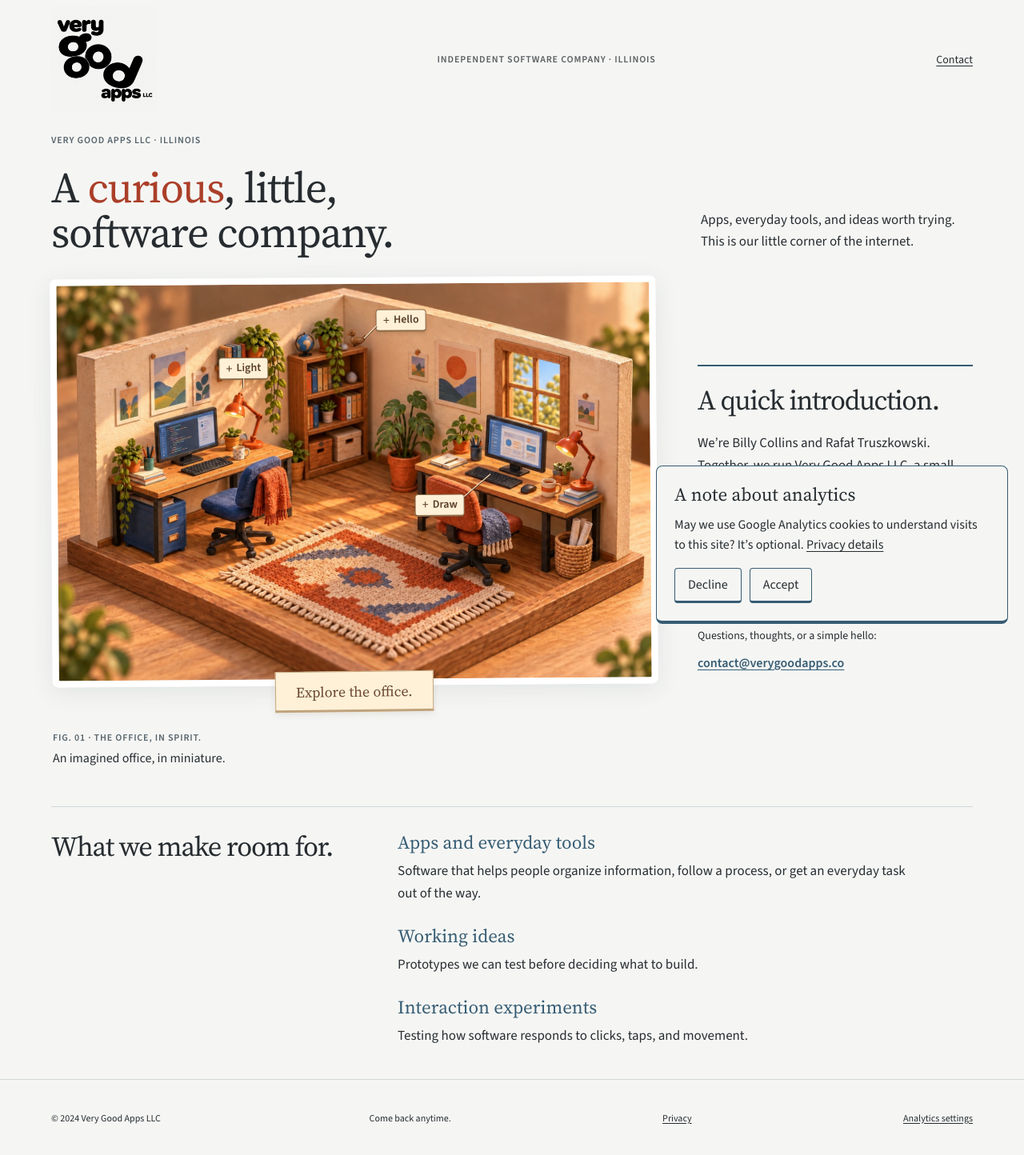
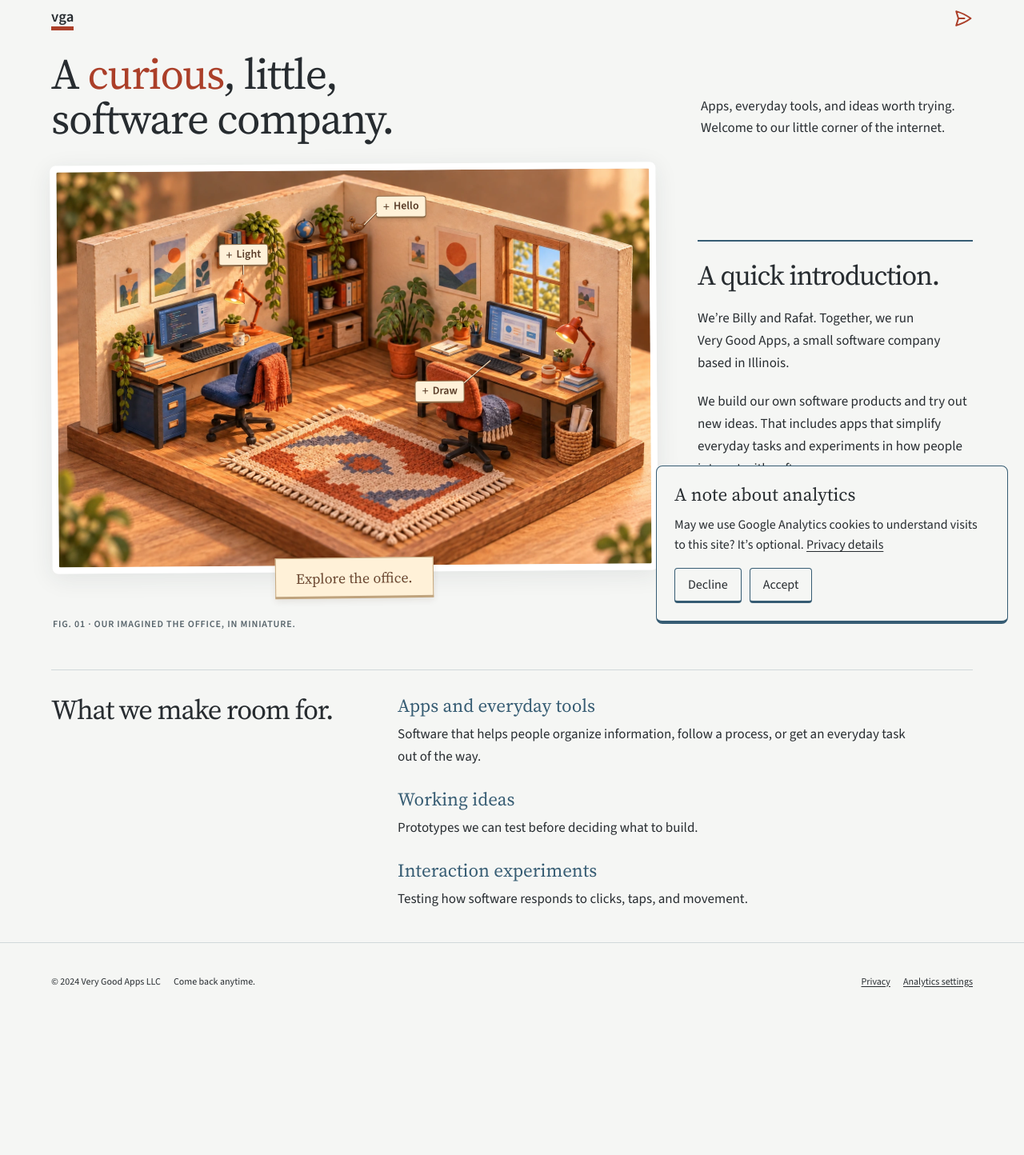
Before and after one commit to Very-Good-Apps-LLC/verygoodapps.co, a React (Vite) app: page / in a window 1280 px wide. Shown: the whole page at 80% size. After the commit the page ends 1275 px from the top, so only its background shows below. Built offline with nearby package versions, Linux system fonts and the light colour scheme.

Commit message:
Styles updates
* Imported react hero icons for flavor
* Changed header and footer stylings
* Updated some text here and there
* Added a few new elements to site.js and one new Text function

```diff
--- a/package.json
+++ b/package.json
@@ -17,6 +17,7 @@
     "format": "prettier --write src tests scripts *.html privacy *.js *.json .github README.md docs"
   },
   "dependencies": {
+    "@heroicons/react": "^2.2.0",
     "react": "19.3.0",
     "react-dom": "19.3.0"
   },
--- a/src/components/Footer.jsx
+++ b/src/components/Footer.jsx
@@ -5,12 +5,17 @@ import { KeepTogether } from './Text';
 export default function Footer({ home }) {
   return (
     <footer className="site-footer">
+      <div className="footer-left">
         <span>
           © {new Date().getFullYear()} <KeepTogether>{companyName}</KeepTogether>
         </span>
         <span>{home ? 'Come back anytime.' : 'Illinois, USA'}</span>
+      </div>
+      <div className="footer-right">
+        {' '}
         <a href="/privacy/">Privacy</a>
         <AnalyticsConsent />
+      </div>
     </footer>
   );
 }
--- a/src/components/Header.jsx
+++ b/src/components/Header.jsx
@@ -1,16 +1,18 @@
-import { companyName } from '../site';
+import { companyName, companyAbbrev } from '../site';
 import { Email } from './Text';
+import { PaperAirplaneIcon } from '@heroicons/react/24/outline';
 
 export default function Header({ privacy }) {
   return (
     <header className="site-header">
       <a className="brand" href="/" aria-label={`${companyName}, home`}>
-        <img src="/brand/wordmark.png" alt={companyName} width="132" height="132" />
+        {/* <img src="/brand/wordmark.png" alt={companyName} width="132" height="132" /> */}
+        <h3 className="brand-name">{companyAbbrev}</h3>
       </a>
-      <span className="header-tag">
-        {privacy ? 'Company privacy' : 'Independent software company · Illinois'}
-      </span>
-      <Email>Contact</Email>
+      <span className="header-tag">{privacy ? 'Company privacy' : ''}</span>
+      <Email alt="Contact link" aria-label="Contact Very Good Apps LLC">
+        <PaperAirplaneIcon className="header-send-icon" alt="Contact link" stroke-width="2" color="#ab3f29" />
+      </Email>
     </header>
   );
 }
--- a/src/components/Text.jsx
+++ b/src/components/Text.jsx
@@ -1,4 +1,4 @@
-import { contactEmail, members } from '../site';
+import { contactEmail, members, memberFirstNames } from '../site';
 
 export function KeepTogether({ children }) {
   return <span className="keep-together">{children}</span>;
@@ -13,6 +13,15 @@ export function MemberNames() {
   ));
 }
 
+export function MemberFirstNames() {
+  return memberFirstNames.map((name, index) => (
+    <span key={name}>
+      {index > 0 && ' and '}
+      <KeepTogether>{name}</KeepTogether>
+    </span>
+  ));
+}
+
 export function Email({ children = contactEmail, ...props }) {
   return (
     <a href={`mailto:${contactEmail}`} {...props}>
--- a/src/components/office/InteractiveOffice.jsx
+++ b/src/components/office/InteractiveOffice.jsx
@@ -77,12 +77,12 @@ export default function InteractiveOffice() {
         <figcaption>
           <div>
             <span>
-              <KeepTogether>FIG. 01</KeepTogether> · THE OFFICE,{' '}
-              <KeepTogether>IN SPIRIT.</KeepTogether>
+              <KeepTogether>FIG. 01</KeepTogether> · OUR IMAGINED THE OFFICE,{' '}
+              <KeepTogether>IN MINIATURE.</KeepTogether>
             </span>
-            <p>
+            {/* <p>
               An imagined office, <KeepTogether>in miniature.</KeepTogether>
-            </p>
+            </p> */}
           </div>
         </figcaption>
       </figure>
--- a/src/pages/Home.jsx
+++ b/src/pages/Home.jsx
@@ -1,20 +1,21 @@
 import InteractiveOffice from '../components/office/InteractiveOffice';
-import { Email, KeepTogether, MemberNames } from '../components/Text';
+import { Email, KeepTogether, MemberFirstNames } from '../components/Text';
+import { companyShortName } from '../site';
 import '../styles/office.css';
 
 export default function Home() {
   return (
     <main id="main" className="home" tabIndex={-1}>
       <div className="office-intro">
-        <p className="kicker">
+        {/* <p className="kicker">
           <KeepTogether>Very Good Apps LLC</KeepTogether> · Illinois
-        </p>
+        </p> */}
         <h1>
           A <em>curious</em>, little, <KeepTogether>software company.</KeepTogether>
         </h1>
         <p>
           Apps, <KeepTogether>everyday tools</KeepTogether>, and ideas{' '}
-          <KeepTogether>worth trying.</KeepTogether> This is our little corner of{' '}
+          <KeepTogether>worth trying.</KeepTogether> Welcome to our little corner of{' '}
           <KeepTogether>the internet.</KeepTogether>
         </p>
       </div>
@@ -23,8 +24,9 @@ export default function Home() {
         <section className="office-about" aria-labelledby="about-title">
           <h2 id="about-title">A quick introduction.</h2>
           <p>
-            We’re <MemberNames />. Together, we run <KeepTogether>Very Good Apps LLC,</KeepTogether>{' '}
-            a small software company based <KeepTogether>in Illinois.</KeepTogether>
+            We’re <MemberFirstNames />. Together, we run{' '}
+            <KeepTogether>{companyShortName},</KeepTogether> a small software company based{' '}
+            <KeepTogether>in Illinois.</KeepTogether>
           </p>
           <p>
             We build our own software products and try out <KeepTogether>new ideas.</KeepTogether>{' '}
--- a/src/site.js
+++ b/src/site.js
@@ -1,3 +1,6 @@
 export const companyName = 'Very Good Apps LLC';
+export const companyShortName = 'Very Good Apps';
+export const companyAbbrev = 'vga';
 export const contactEmail = 'contact@verygoodapps.co';
 export const members = ['Billy Collins', 'Rafał Truszkowski'];
+export const memberFirstNames = ['Billy', 'Rafał'];
--- a/src/styles/site.css
+++ b/src/styles/site.css
@@ -131,6 +131,7 @@ p {
   display: inline-flex;
   flex: none;
   text-decoration: none;
+  border-bottom: 5px solid var(--accent);
 }
 .brand img {
   width: 132px;
@@ -147,13 +148,19 @@ p {
 .site-header > a:last-child {
   font-size: 14px;
 }
+.header-send-icon {
+  transition: transform 0.2s ease;
+}
+.site-header > a:last-child:hover .header-send-icon {
+  transform: rotate(-25deg);
+}
 .site-header > a:last-child,
 .site-footer > a {
   display: inline-flex;
   align-items: center;
   justify-content: center;
-  min-width: 44px;
-  min-height: 44px;
+  min-width: 24px;
+  min-height: 24px;
 }
 .site-footer {
   display: flex;
@@ -165,6 +172,21 @@ p {
   border-top: 1px solid var(--line);
   font: 12px/1.5 var(--office-sans);
 }
+
+.footer-left {
+  display: flex;
+  align-items: center;
+  justify-content: start;
+  gap: 16px;
+}
+
+.footer-right {
+  display: flex;
+  align-items: center;
+  justify-content: end;
+  gap: 16px;
+}
+
 .kicker {
   font: 600 12px/1.5 var(--office-sans);
   text-transform: uppercase;
```
Also changed, not shown: 1 other file (tests, documents, lock files or other folders). Lines whose indentation alone changed are shown as unchanged.
